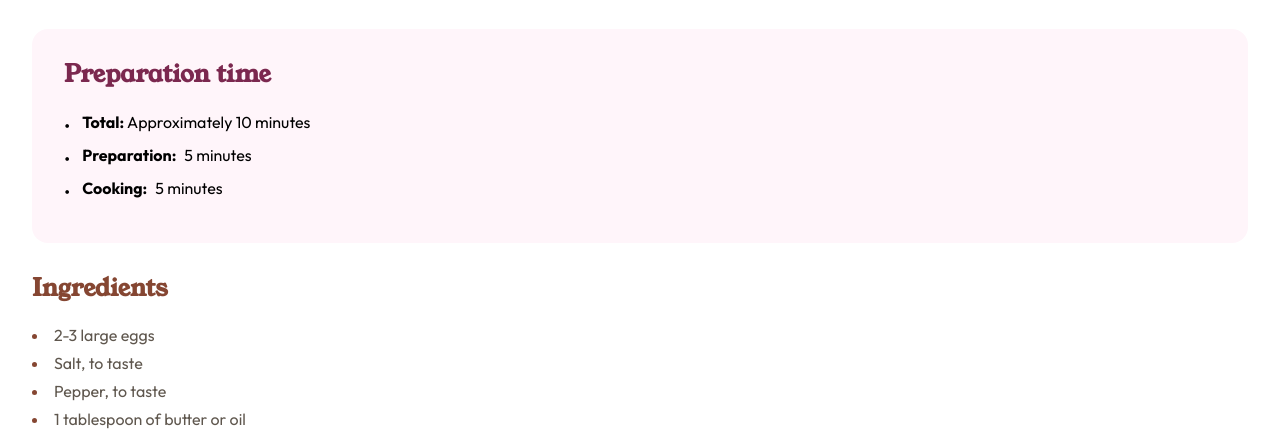
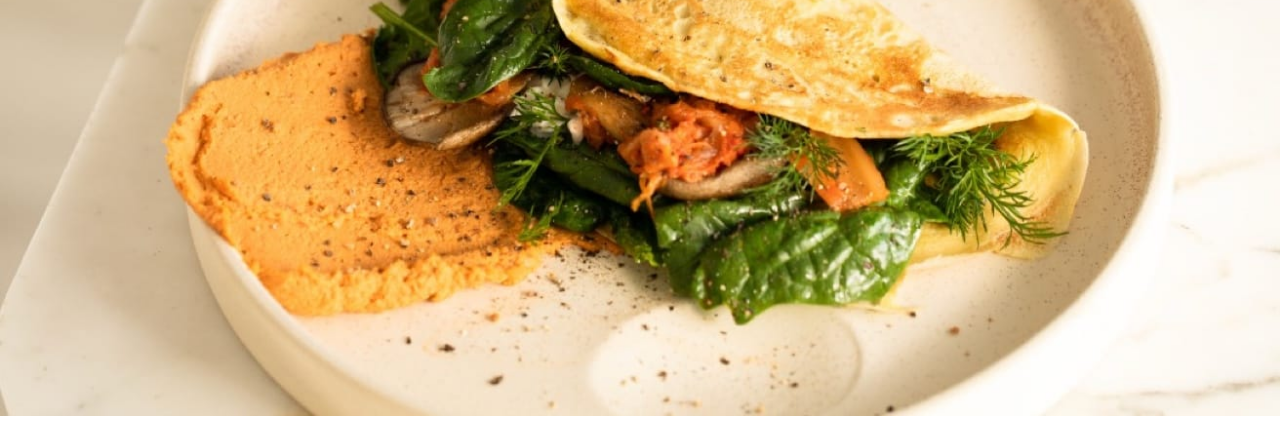
Before and after one commit to andersongeng/recipe-page, a plain HTML site: page index.html in a window 1280 px wide. Shown: the part 169-603 px from the top of the page. Drawn offline with Linux system fonts and the light colour scheme; files whose address does not match are found by name.

Commit message:
Update index.html

```diff
--- a/index.html
+++ b/index.html
@@ -13,7 +13,7 @@
 <body>
 
   <header class="hero">
-    <img src="/recipe-page-main/assets/images/image-omelette.jpeg" alt="Omelette">
+    <img src="/assets/images/image-omelette.jpeg" alt="Omelette">
   </header>
 
   <main>
```
